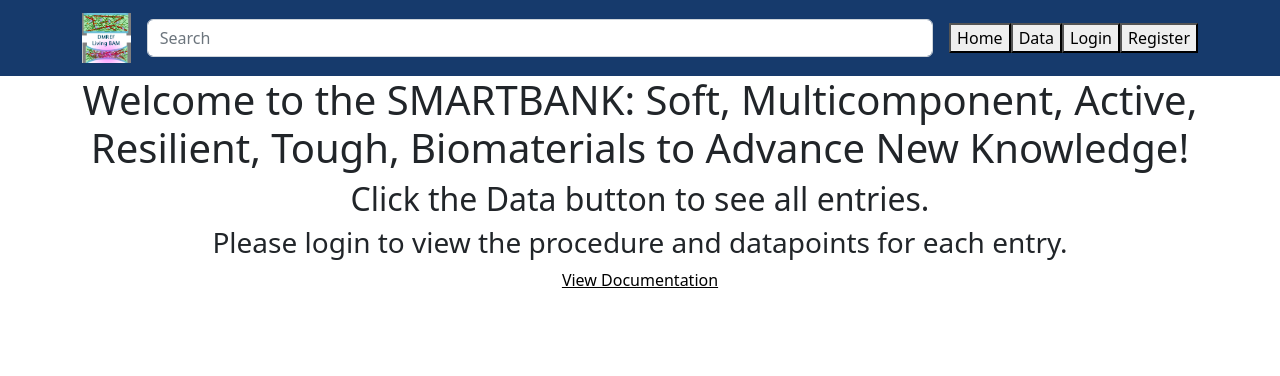
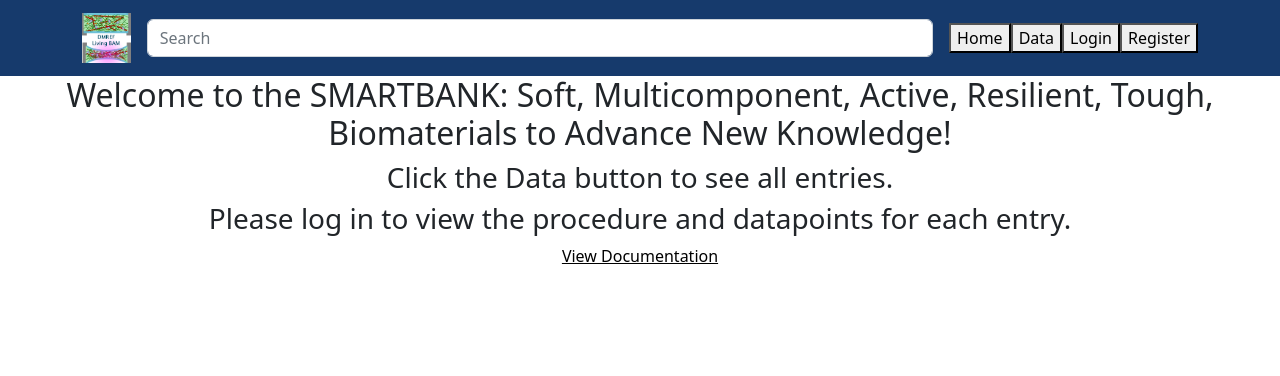
Before and after one commit to Cypher-lock/database, a Django app: page / in a window 1280 px wide. Shown: the top 376 px of the page. Run offline with Django 4.2, Linux system fonts and the light colour scheme; parts of the project's set-up code (start-up, migrations or seed data) failed here and were passed over; some libraries are stand-ins or nearby versions.

Commit message:
Update homepage.html

```diff
--- a/website/templates/website/homepage.html
+++ b/website/templates/website/homepage.html
@@ -9,9 +9,9 @@
     </style>
 
     <div class="centered-content">
-        <h1>Welcome to the  SMARTBANK: Soft, Multicomponent, Active, Resilient, Tough, Biomaterials to Advance New Knowledge!</h1>
-        <h2>Click the Data button to see all entries.</h2>
-        <h3>Please login to view the procedure and datapoints for each entry.</h3>
+        <h2>Welcome to the  SMARTBANK: Soft, Multicomponent, Active, Resilient, Tough, Biomaterials to Advance New Knowledge!</h2>
+        <h3>Click the Data button to see all entries.</h3>
+        <h3>Please log in to view the procedure and datapoints for each entry.</h3>
         <a href="{% url 'show_pdf' %}">View Documentation</a>
     </div>
 
```
